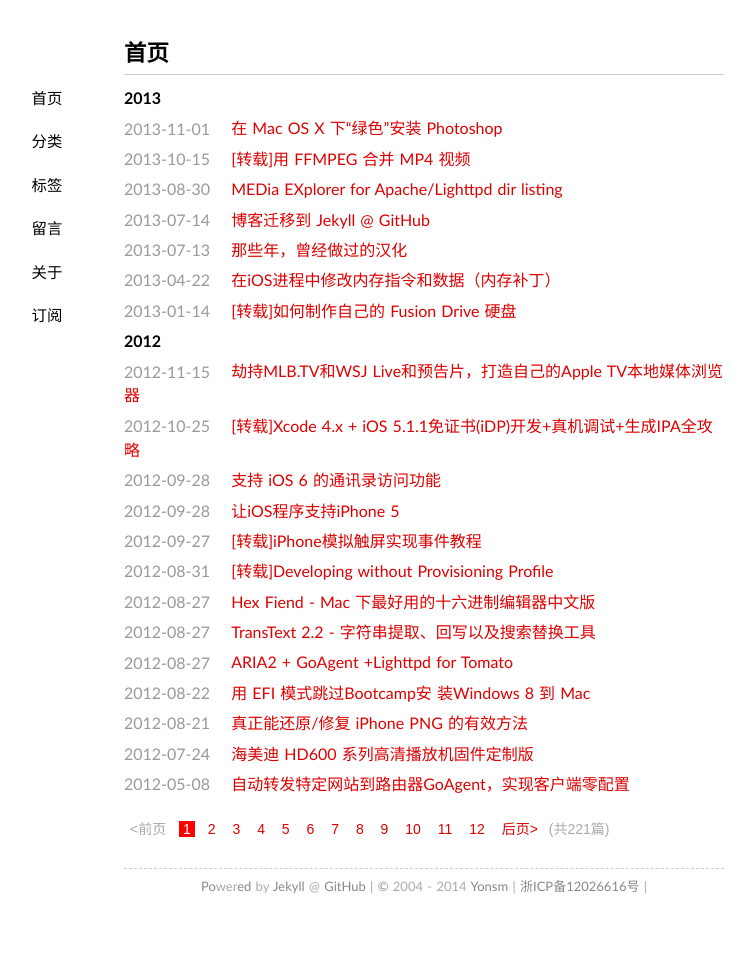
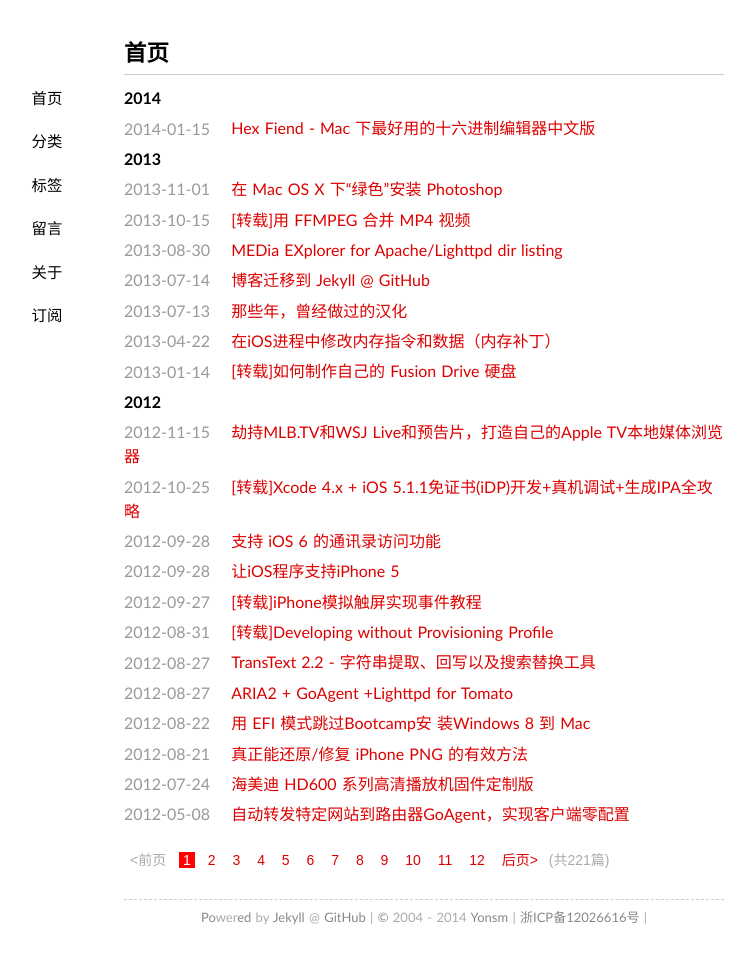
Before and after one commit to Yonsm/Yonsm.github.io, a Jekyll site: the page built from index.html, in a window 1280 px wide. Shown: the whole page, without its empty margins (216-969 px from the left). Built offline with Jekyll 4.4.1, drawn with Linux system fonts in a browser that asks for light colours; some web fonts are replaced; Markdown is read by kramdown in place of the engine named in the settings; the list of posts is cut into pages by our own code; comment, search, counter and statistics services are not loaded; before the commit the page ends 930 px from its top, so only the background shows below that.

Commit message:
Update 2014-01-15-hexfield.md

```diff
--- a/_posts/2014-01-15-hexfield.md
+++ b/_posts/2014-01-15-hexfield.md
@@ -1,5 +1,5 @@
 ---
-date: 2012-08-27 11:13:17+00:00
+date: 2014-01-15 21:33:17+00:00
 layout: post
 title: Hex Fiend - Mac 下最好用的十六进制编辑器中文版
 categories: 资源
```
